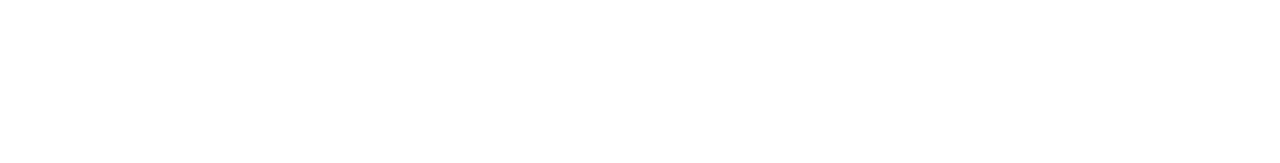
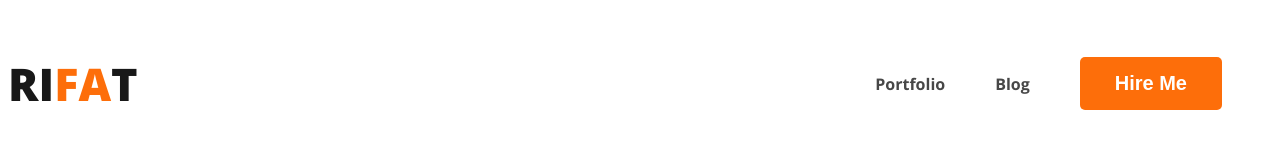
Before and after one commit to rifat417131/web-portfolio, a plain HTML site: page index.html in a window 1280 px wide. Drawn offline with nearby package versions, Linux system fonts and the light colour scheme.

Commit message:
added nav

```diff
--- a/index.html
+++ b/index.html
@@ -4,11 +4,28 @@
     <meta charset="UTF-8">
     <meta name="viewport" content="width=device-width, initial-scale=1.0">
     <title>Web Developer portfolio</title>
+    <link rel="preconnect" href="https://fonts.googleapis.com">
+<link rel="preconnect" href="https://fonts.gstatic.com" crossorigin>
+<link href="https://fonts.googleapis.com/css2?family=Open+Sans:ital,wght@0,700;0,800;1,300&display=swap" rel="stylesheet">
+
+    <link rel="stylesheet" href="style/web.css">
 </head>
 <body>
     <header>
+<nav>
+    <h3 class="nav-title">RI<span class="text-primary">FA</span>T</h3>
+    <ul>
+        <li><a href="">Portfolio</a></li>
+        <li><a href="">Blog</a></li>
+        <li><button class="btn-primary">Hire Me</button></li>
+    </ul>
+</nav>
+    </header>
+    <main>
 
-    </header>
+    </main>
+    <footer>
 
+    </footer>
 </body>
 </html>
--- /dev/null
+++ b/style/web.css
@@ -0,0 +1,49 @@
+body{
+    font-family: 'lato' sans-serif;
+    font-family: 'Open Sans', sans-serif;
+}
+
+/*nav related style*/
+nav{
+    display: flex;
+    justify-content: space-between;
+    align-items: center;
+}
+.nav-title{
+    color: #181818;
+
+    font-size: 45px;
+
+    font-weight: 800;
+
+
+}
+
+.text-primary{
+    color: #FD6E0A;
+
+}
+.btn-primary{
+    border-radius: 5px;
+    background: #FD6E0A;
+    border: 0;
+    color: white;
+    font-size: 20px;
+    font-weight: 700;
+    padding: 15px 35px;
+
+}
+nav > ul {
+    display: flex;
+ align-items: center;
+}
+nav  li {
+    list-style: none;
+    margin-right: 50px;
+
+
+}
+nav a{
+    text-decoration: none;
+    color: #474747;
+}
```
Also changed, not shown: images/developer.png (added), images/hardy.png (added), images/header_bg.png (added), images/icons/facebook.png (added), images/icons/insta.png (added), images/icons/js.png (added), images/icons/mongo.png (added), images/icons/nodejs.png (added), images/icons/react.png (added), images/icons/twitter.png (added).
